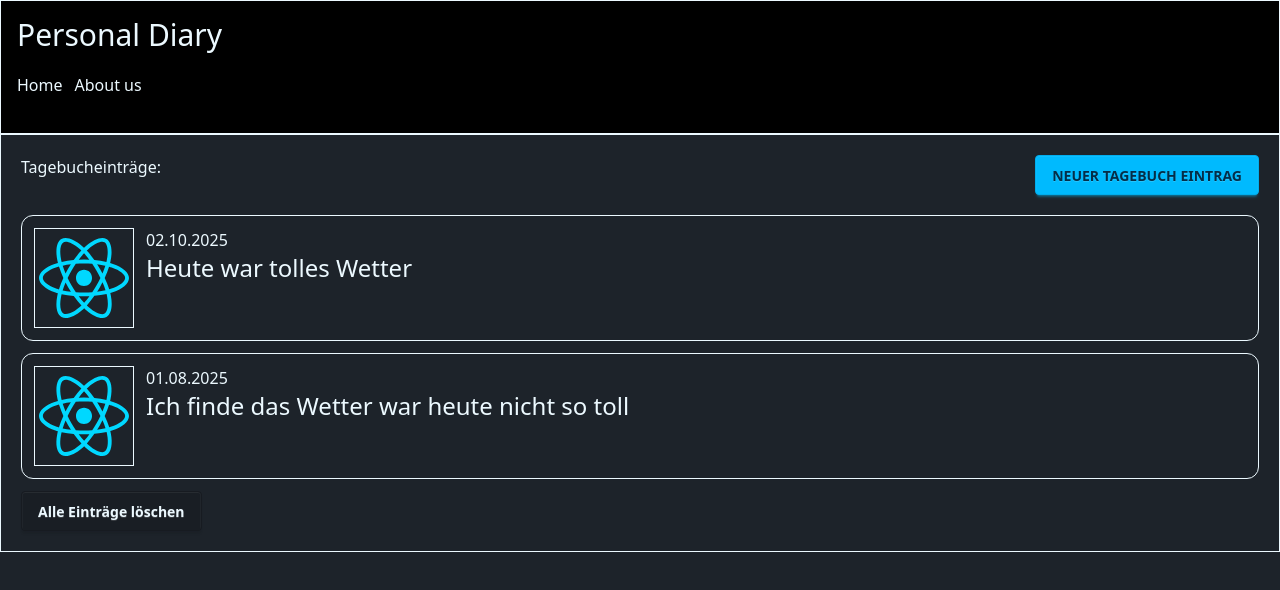
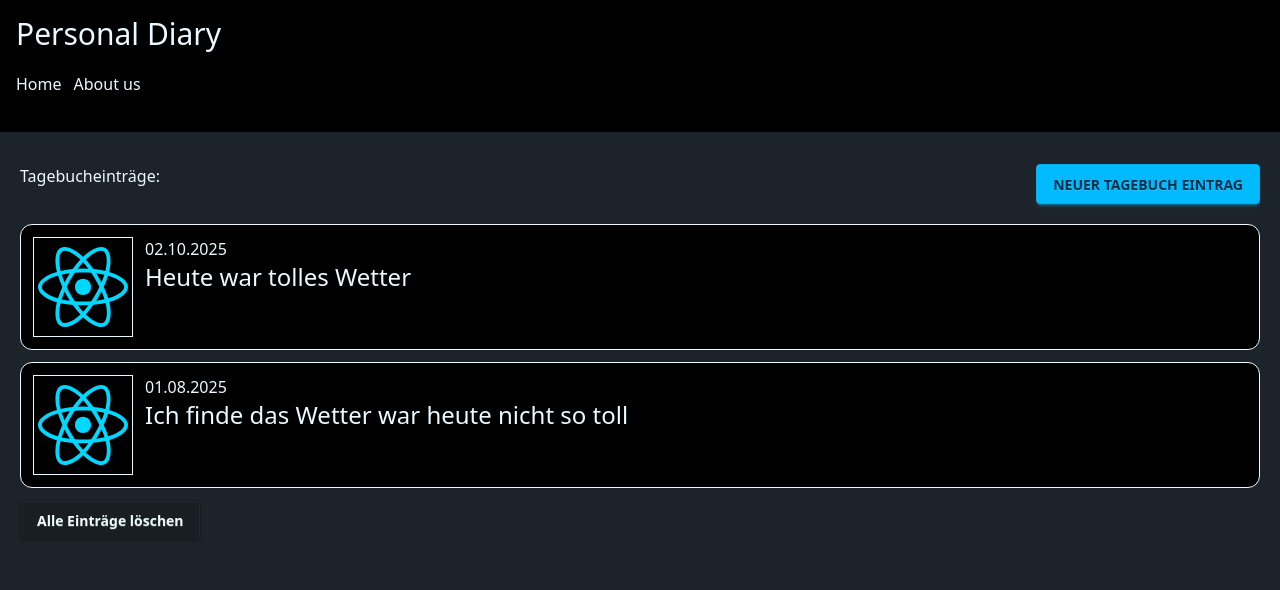
Before and after one commit to kaktusgarten/react-personal-diary-app, a React (Vite) app: page / in a window 1280 px wide. Shown: the top 590 px of the page. Built offline with nearby package versions, Linux system fonts and the light colour scheme.

Commit message:
CSS gedaddel

```diff
--- a/src/components/DiaryEntryComponent.jsx
+++ b/src/components/DiaryEntryComponent.jsx
@@ -32,7 +32,7 @@ export default function DiaryEntryComponent() {
             <article
               key={index}
               data-id={index}
-              className="border p-3 flex gap-3 rounded-xl cursor-pointer mb-3"
+              className="border p-3 flex gap-3 rounded-xl cursor-pointer mb-3 bg-[#000000]"
               onClick={showInfo}
             >
               <div>
--- a/src/components/Header.jsx
+++ b/src/components/Header.jsx
@@ -5,7 +5,7 @@ export default function Header() {
 
   return (
     <>
-      <header className="border p-4 bg-black">
+      <header className="p-4 bg-black">
         <h1 className="text-3xl">{title}</h1>
         {/* Navigation! */}
         <nav className="my-5">
--- a/src/layouts/MainLayout.jsx
+++ b/src/layouts/MainLayout.jsx
@@ -2,13 +2,15 @@ import { Outlet } from "react-router";
 import Header from "../components/Header";
 import { useState, useEffect, useContext } from "react";
 
-
-
 export default function MainLayout() {
   return (
-    <div className="container m-auto">
-      <Header></Header>
-      <main>
+    <div>
+      <div className="m-auto bg-black">
+        <div className="container m-auto mb-3">
+          <Header></Header>
+        </div>
+      </div>
+      <main className="container m-auto">
         <Outlet></Outlet>
       </main>
     </div>
--- a/src/pages/HomePage.jsx
+++ b/src/pages/HomePage.jsx
@@ -35,7 +35,7 @@ export default function HomePage() {
 
   return (
     <>
-      <div className="HOMEPAGE border p-5">
+      <div className="HOMEPAGE p-5">
         <div className="mb-5 flex justify-between flex-wrap">
           <h2>Tagebucheinträge:</h2>
           <DialogModal />
```
